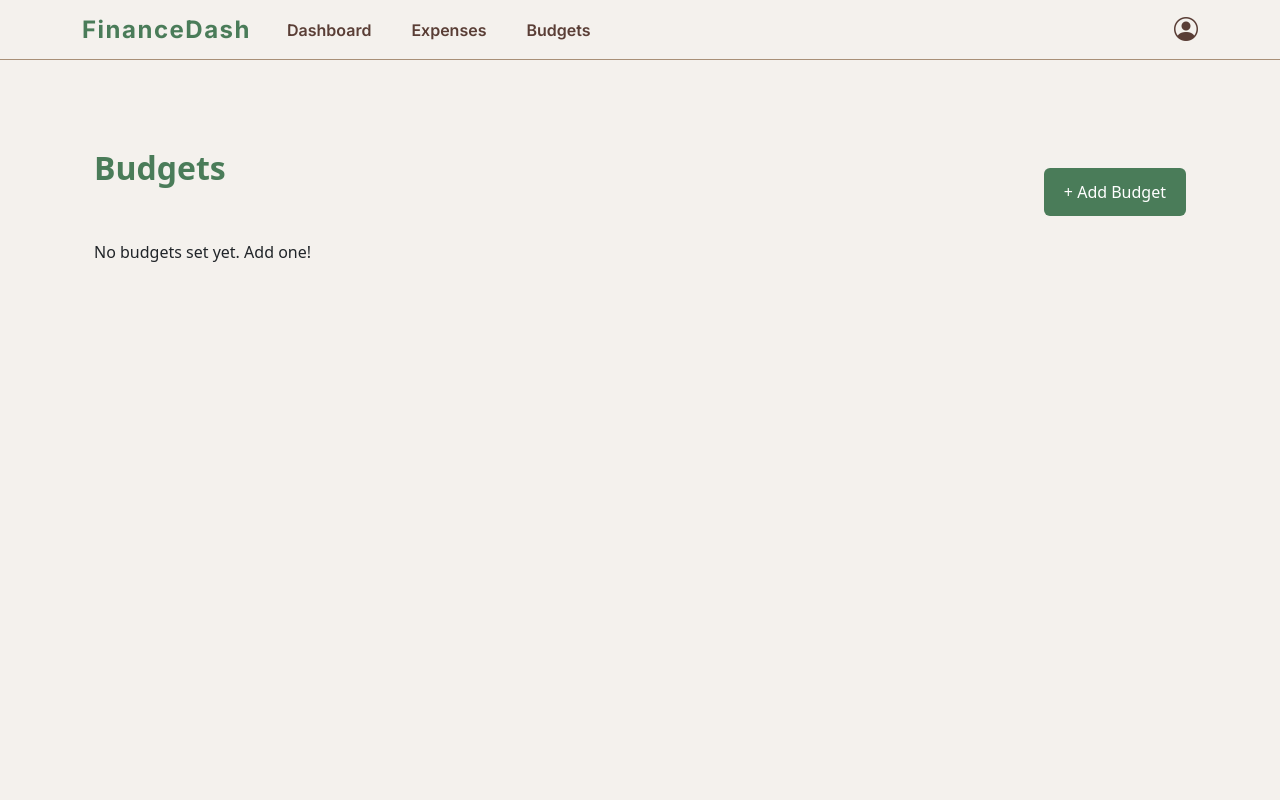
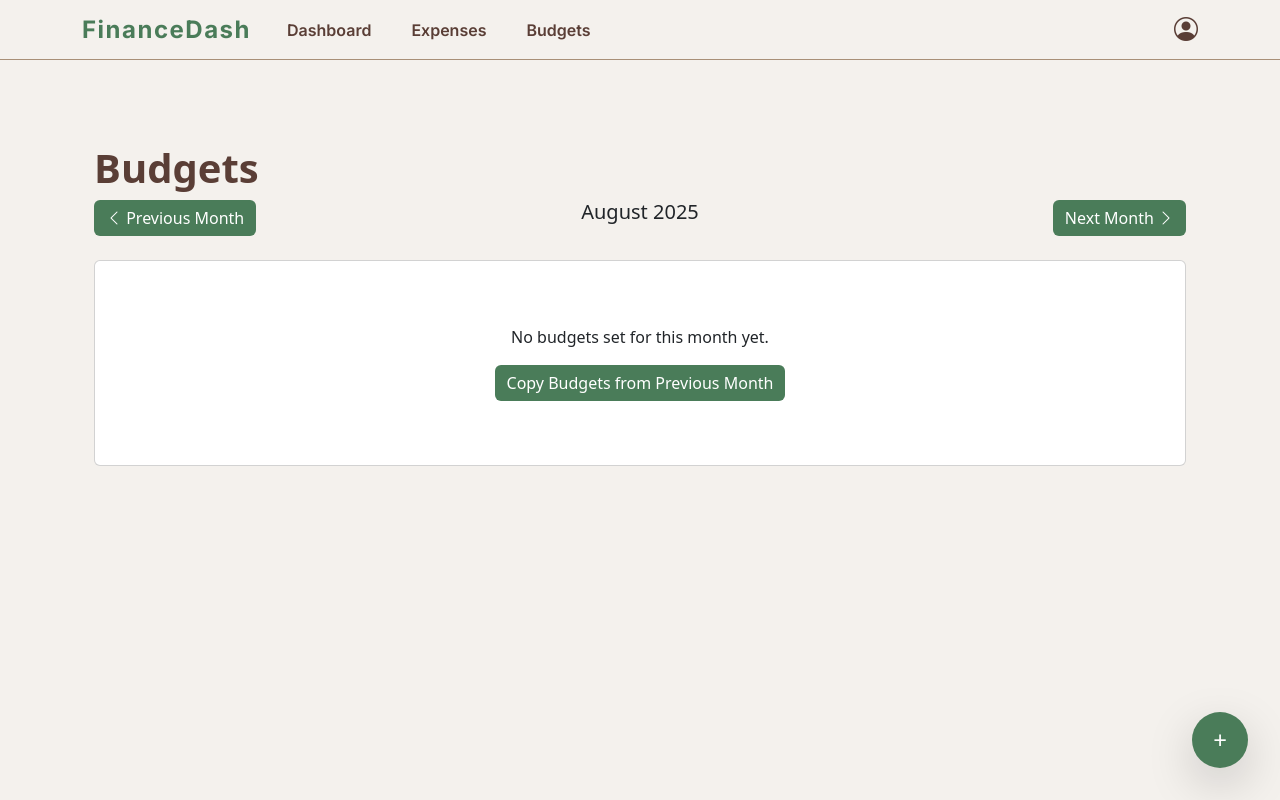
Before and after one commit to c-saylor/personal-finance-dashboard, a React (Create React App) app: page /budgets in a window 1280 px wide. Built offline with nearby package versions, Linux system fonts and the light colour scheme.

Commit message:
update budgets page

```diff
--- a/package.json
+++ b/package.json
@@ -17,6 +17,7 @@
     "react": "^19.1.1",
     "react-bootstrap": "^2.10.10",
     "react-chartjs-2": "^5.3.0",
+    "react-countup": "^6.5.3",
     "react-dom": "^19.1.1",
     "react-icons": "^5.5.0",
     "react-router-dom": "^7.8.0",
--- a/src/context/FinanceContext.tsx
+++ b/src/context/FinanceContext.tsx
@@ -12,6 +12,7 @@
   id: string;
   category: string;
   limit: number;
+  month: string; //yyyy-mm preferrered
 }
 
 interface FinanceContextType {
--- a/src/pages/Budgets.tsx
+++ b/src/pages/Budgets.tsx
@@ -1,108 +1,156 @@
 import React, { useState } from "react";
-import { Container, ProgressBar } from "react-bootstrap";
-import { useFinance } from "../context/FinanceContext";
+import { Card, Button, Table, Badge, Row, Col } from "react-bootstrap";
+import { useFinance, Budget } from "../context/FinanceContext";
 import BudgetModal from "../components/BudgetModal";
-
-interface Budget {
-  id: string;
-  category: string;
-  limit: number;
-}
+import { categoryColors } from "../utils/colors";
 
 const BudgetsPage: React.FC = () => {
-  const { expenses, budgets, addBudget, updateBudget, removeBudget } = useFinance();
+  const { budgets, expenses, addBudget, updateBudget, removeBudget } = useFinance();
   const [showModal, setShowModal] = useState(false);
   const [editingBudget, setEditingBudget] = useState<Budget | null>(null);
+  const [currentMonth, setCurrentMonth] = useState(new Date());
 
-  const handleSave = (budget: Omit<Budget, "id">) => {
-    if (editingBudget) {
-      updateBudget(editingBudget.id, budget);
-    } else {
-      addBudget(budget);
-    }
-    setShowModal(false);
-    setEditingBudget(null);
+  const monthKey = `${currentMonth.getFullYear()}-${currentMonth.getMonth() + 1}`;
+  const budgetsThisMonth = budgets.filter(b => b.month === monthKey);
+
+  const getSpentForCategory = (category: string) => {
+    return expenses
+      .filter(e => e.category === category &&
+        new Date(e.date).getFullYear() === currentMonth.getFullYear() &&
+        new Date(e.date).getMonth() === currentMonth.getMonth())
+      .reduce((sum, e) => sum + e.amount, 0);
   };
 
-  const handleDelete = (id: string) => {
-    if (window.confirm("Delete this budget?")) {
-      removeBudget(id);
-    }
+  const handleEdit = (budget: Budget) => {
+    setEditingBudget(budget);
+    setShowModal(true);
   };
 
-  const getSpent = (category: string) =>
-    expenses
-      .filter((e) => e.category === category)
-      .reduce((sum, e) => sum + e.amount, 0);
+  const handleAdd = () => {
+    setEditingBudget(null);
+    setShowModal(true);
+  };
+
+  const handleCopyFromPreviousMonth = () => {
+    const [year, month] = monthKey.split("-").map(Number);
+    const prevMonth = month === 1 ? 12 : month - 1;
+    const prevYear = month === 1 ? year - 1 : year;
+    const prevMonthKey = `${prevYear}-${prevMonth}`;
+
+    const previousBudgets = budgets.filter(b => b.month === prevMonthKey);
+    previousBudgets.forEach(b => {
+      addBudget({ ...b, month: monthKey });
+    });
+  };
 
   return (
-    <Container className="budgets container py-4">
-      <div className="d-flex justify-content-between align-items-center mb-4">
-        <h1>Budgets</h1>
-        <button
-          className="btn btn-primary add-budget-btn"
-          onClick={() => setShowModal(true)}
-        >
-          + Add Budget
-        </button>
-      </div>
+    <div className="budgets-page container py-4">
+      <h1>Budgets</h1>
 
-      {budgets.length === 0 ? (
-        <p className="no-budgets">No budgets set yet. Add one!</p>
-      ) : (
-        <div className="budget-list">
-          {budgets.map(({ id, category, limit }) => {
-            const spent = getSpent(category);
-            const percentage = Math.min((spent / limit) * 100, 100);
+      <Row className="mb-4">
+        <Col md={3}>
+          <Button onClick={() => setCurrentMonth(new Date(currentMonth.getFullYear(), currentMonth.getMonth() - 1))}>
+            <i className="bi bi-chevron-left" /> Previous Month
+          </Button>
+        </Col>
+        <Col md={6} className="text-center">
+          <h5>{currentMonth.toLocaleString('default', { month: 'long', year: 'numeric' })}</h5>
+        </Col>
+        <Col md={3} className="text-end">
+          <Button onClick={() => setCurrentMonth(new Date(currentMonth.getFullYear(), currentMonth.getMonth() + 1))}>
+            Next Month <i className="bi bi-chevron-right" />
+          </Button>
+        </Col>
+      </Row>
 
-            return (
-              <div
-                key={id}
-                className="budget-item mb-4 p-3 rounded shadow-sm"
-                style={{ backgroundColor: "#FFFFFF", border: "1px solid #A88F77" }}
-              >
-                <div className="d-flex justify-content-between align-items-center mb-2">
-                  <h5 style={{ color: "#5A3E36" }}>{category}</h5>
-                  <div>
-                    <button
-                      className="btn btn-sm btn-outline-primary me-2"
-                      onClick={() => {
-                        setEditingBudget({ id, category, limit });
-                        setShowModal(true);
-                      }}
-                    >
-                      Edit
-                    </button>
-                    <button
-                      className="btn btn-sm btn-outline-danger"
-                      onClick={() => handleDelete(id)}
-                    >
-                      Delete
-                    </button>
-                  </div>
-                </div>
-                <p className="mb-1">
-                  Spent: ${spent.toFixed(2)} / ${limit.toFixed(2)}
-                </p>
-                <ProgressBar
-                  now={percentage}
-                  label={`${Math.round(percentage)}%`}
-                  variant={percentage >= 100 ? "danger" : "success"}
-                />
-              </div>
-            );
-          })}
-        </div>
-      )}
+      <Card>
+        <Card.Body>
+          {budgetsThisMonth.length === 0 ? (
+            <div className="text-center py-5">
+              <p>No budgets set for this month yet.</p>
+              <Button onClick={handleCopyFromPreviousMonth}>
+                Copy Budgets from Previous Month
+              </Button>
+            </div>
+          ) : (
+            <Table hover responsive className="budgets-table">
+              <thead>
+                <tr>
+                  <th>Category</th>
+                  <th>Budget</th>
+                  <th>Spent</th>
+                  <th>Remaining</th>
+                  <th>Progress</th>
+                  <th>Actions</th>
+                </tr>
+              </thead>
+              <tbody>
+                {budgetsThisMonth.map(budget => {
+                  const spent = getSpentForCategory(budget.category);
+                  const remaining = budget.limit - spent;
+                  const progressPercent = Math.min((spent / budget.limit) * 100, 100);
+                  let progressColor = "#4A7C59";
+                  if (progressPercent >= 70 && progressPercent < 100) progressColor = "#ffc107";
+                  if (progressPercent >= 100) progressColor = "#dc3545";
+                  const bgColor = categoryColors[budget.category] || "#4A7C59";
+                  const textColor = "#fff";
+
+                  return (
+                    <tr key={budget.id}>
+                      <td>
+                        <span className="badge" style={{ backgroundColor: bgColor, color: textColor }}>
+                          {budget.category}
+                        </span>
+                      </td>
+                      <td>${budget.limit.toFixed(2)}</td>
+                      <td>${spent.toFixed(2)}</td>
+                      <td>${remaining.toFixed(2)}</td>
+                      <td>
+                        <div style={{ backgroundColor: "#e0e0e0", borderRadius: 8, height: 12 }}>
+                          <div style={{
+                            width: `${progressPercent}%`,
+                            backgroundColor: progressColor,
+                            height: '100%',
+                            borderRadius: 8
+                          }}></div>
+                        </div>
+                      </td>
+                      <td>
+                        <Button size="sm" variant="outline-primary" onClick={() => handleEdit(budget)}>Edit</Button>{' '}
+                        <Button size="sm" variant="outline-danger" onClick={() => removeBudget(budget.id)}>Delete</Button>
+                      </td>
+                    </tr>
+                  );
+                })}
+              </tbody>
+            </Table>
+          )}
+        </Card.Body>
+      </Card>
+
+      <Button
+        variant="primary"
+        className="add-budget-btn rounded-circle shadow-lg position-fixed"
+        onClick={handleAdd}
+      >
+        +
+      </Button>
 
       <BudgetModal
+        show={showModal}
         budget={editingBudget}
-        show={showModal}
         onClose={() => setShowModal(false)}
-        onSave={handleSave}
         categories={['Groceries', 'Utilities', 'Rent', 'Entertainment', 'Transportation', 'Healthcare', 'Other']}
+        onSave={(budgetData) => {
+          if (editingBudget) {
+            updateBudget(editingBudget.id, { ...budgetData, month: editingBudget.month });
+          } else {
+            addBudget({ ...budgetData, month: monthKey });
+          }
+          setShowModal(false);
+        }}
       />
-    </Container>
+    </div>
   );
 };
 
--- a/src/styles/_budgets.scss
+++ b/src/styles/_budgets.scss
@@ -1,77 +1,46 @@
-.budgets {
-    background: $background;
-    padding: 2rem;
+.budgets-page {
+  h1 {
+    color: $accent-brown;
+    font-weight: 700;
+  }
 
-    h1 {
-        color: $primary-green;
-        font-weight: 600;
-        font-size: 2rem;
-        margin-bottom: 1.5rem;
+  .btn-primary {
+    background-color: $primary-green;
+    border: none;
+    &:hover {
+      background-color: $secondary-green;
+    }
+    &:active {
+      background-color: $primary-green !important;
+    }
+  }
+
+  .budgets-table {
+    th {
+      border-bottom: 2px solid $light-brown;
+      color: $accent-brown;
     }
 
-    .add-budget-btn {
-        margin-top: 1.5rem;
-        background-color: $primary-green;
-        color: $white;
-        padding: 0.75rem 1.25rem;
-        border-radius: 6px;
-        font-weight: 500;
-        transition: background-color 0.2s ease;
-        float: right;
-        border: none;
-
-        &:hover {
-            background-color: darken($primary-green, 8%);
-        }
+    td {
+      vertical-align: middle;
     }
 
-    .budget-card {
-      border: 1px solid $light-brown;
-      border-radius: 12px;
-      background: $white;
-      box-shadow: 0 4px 8px rgba(0, 0, 0, 0.05);
-
-      .budget-card-header {
-        display: flex;
-        justify-content: space-between;
-        align-items: center;
-        margin-bottom: 1rem;
-
-        h5 {
-          color: $primary-green;
-          margin: 0;
-        }
-
-        .actions {
-          display: flex;
-          gap: 0.5rem;
-
-          button {
-            border-radius: 6px;
-          }
-        }
-      }
-
-      p {
-        color: $accent-brown;
-        font-size: 0.95rem;
-        margin-bottom: 0.5rem;
-      }
-
-      .budget-progress {
-        height: 1.2rem;
-        border-radius: 8px;
-        background-color: $light-brown;
-
-        .progress-bar {
-          background-color: $primary-green;
-          font-size: 0.75rem;
-          font-weight: 600;
-        }
-
-        &.over-budget .progress-bar {
-          background-color: #d9534f; // red for alert
-        }
-      }
+    tbody tr:hover {
+      background-color: $secondary-green;
     }
   }
+
+  .add-budget-btn {
+    bottom: 2rem;
+    right: 2rem;
+    width: 56px;
+    height: 56px;
+    background-color: $primary-green;
+    border: none;
+    font-size: 1.5rem;
+
+    &:hover {
+      background-color: $secondary-green;
+    }
+  }
+}
--- a/src/styles/_variables.scss
+++ b/src/styles/_variables.scss
@@ -4,7 +4,8 @@
 $light-brown: #A88F77;
 $background: #F4F1ED;
 $white: #FFFFFF;
-
+$warning: #ffc107;
+$danger: #dc3545;
 
 $font-primary: 'Inter', sans-serif;
 $header-height: 60px;
```
Also changed, not shown: 1 other file (tests, documents, lock files or other folders).
